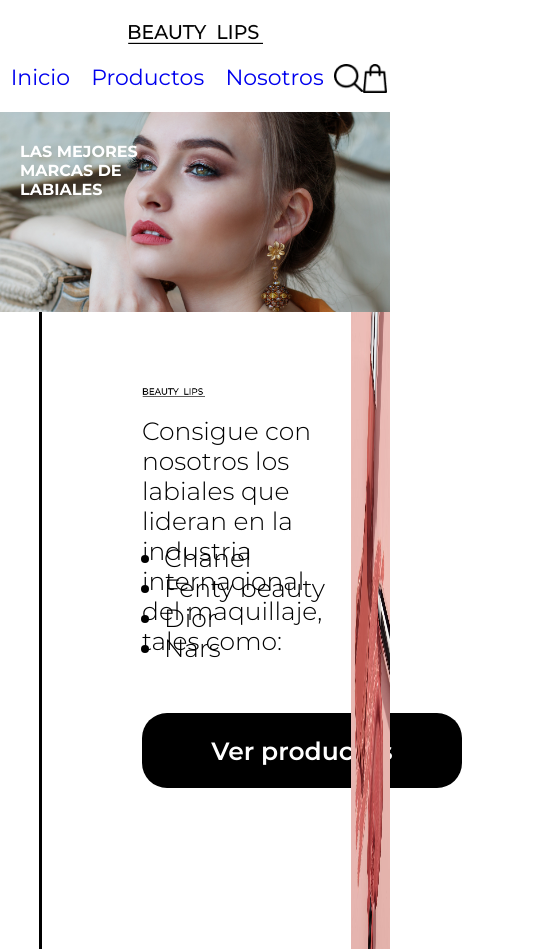
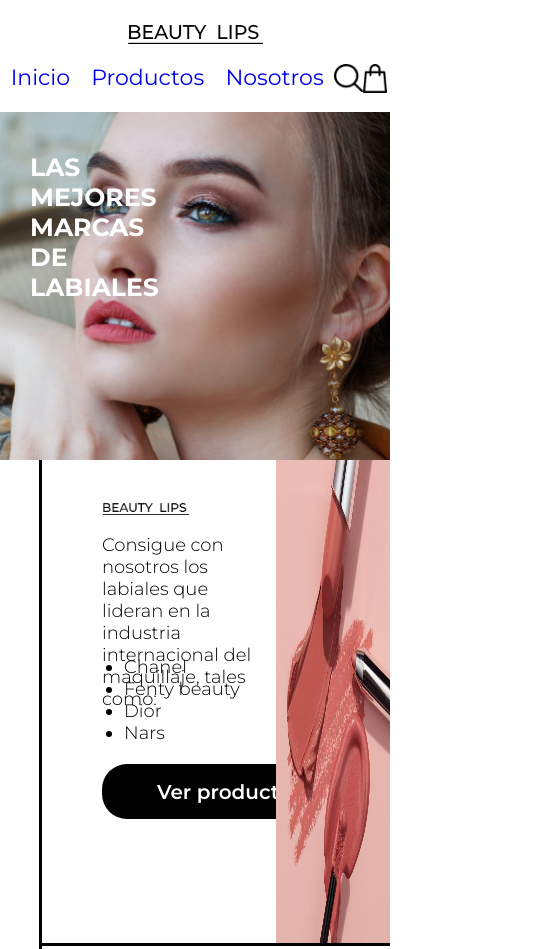
Before and after one commit to Isabella1722/Tallerr1-ProgramacionWeb, a plain HTML site: page Html/index.html in a window 390 px wide. Shown: the top 949 px of the page, 554 px wide, since content can reach past the window. Drawn offline with Linux system fonts and the light colour scheme.

Commit message:
Se realizó el banner y la sección de acerca de nosotros en responsive para movil grande

```diff
--- a/Styles/_about.scss
+++ b/Styles/_about.scss
@@ -1,5 +1,4 @@
 .about {
-
     width: 90%;
     display: flex;
     height: 70%;
@@ -9,41 +8,35 @@
 
     &__information {
         flex-direction: column;
-        margin-top:70px;
+        margin-top: 70px;
         width: 60%;
         margin-left: 100px;
         margin-bottom: 80px;
 
-        img{
+        img {
             width: 30%;
-
         }
         p {
-
             width: 90%;
             height: 20%;
             font-weight: 300;
             font-size: $font-size-h3;
             margin-top: 15px;
-
-
         }
 
-        ul{
+        ul {
             margin-top: 20px;
         }
 
         ul li {
             font-weight: 300;
             font-size: $font-size-h3;
-
         }
 
-        li{
+        li {
             margin-left: 22px;
             list-style: disc;
         }
-
     }
 
     &__image {
@@ -60,61 +53,38 @@
     }
 }
 
-//Tablet
-@media (max-width:992px){
+//Celular grande
+
+@media (max-width: 768px) {
     .about {
+        height: 60%;
+        &__information {
+            width: 50%;
+            margin-left: 60px;
+            margin-top: 40px;
+            margin-bottom: 30px;
 
-        width: 90%;
-        display: flex;
-        //height: 50%;
-        flex-direction: row;
-        border-bottom: 3px solid black;
-        border-left: 3px solid black;
-
-        &__information {
-            flex-direction: column;
-            margin-top:70px;
-            width: 60%;
-            margin-left: 100px;
-            margin-bottom: 80px;
-
-            img{
-                width: 30%;
-
+            img {
+                width: 50%;
             }
             p {
-
-                width: 90%;
-                height: 20%;
-                font-weight: 300;
-                font-size: $font-size-h3;
-                margin-top: 15px;
-
-
+                font-size:  $font-size-h3-big-mobile;
             }
 
-            ul{
-                margin-top: 20px;
+            ul {
+                margin-top: 40px;
             }
 
             ul li {
                 font-weight: 300;
-                font-size: $font-size-h3;
-
+                font-size:  $font-size-h3-big-mobile;
             }
 
-            li{
-                margin-left: 22px;
-                list-style: disc;
-            }
 
         }
 
         &__image {
-            display: flex;
-            flex-direction: row;
-            justify-content: flex-end;
-            width: 40%;
+            width: 60%;
             height: auto;
 
             img {
@@ -123,5 +93,4 @@
             }
         }
     }
-
 }
--- a/Styles/_banner.scss
+++ b/Styles/_banner.scss
@@ -51,14 +51,12 @@
 @media (max-width: 768px) {
     .banner {
         width: 100%;
-        height: 200px;
+        height: 348px;
 
         &__title {
-            width: 40%;
-            height: 40%;
-            margin-left: 20px;
-            padding-top: 30px;
-            font-size: 16px;
+            width: 25%;
+            padding-top: 40px;
+            font-size: 25px;
 
         }
     }
--- a/Styles/_btn.scss
+++ b/Styles/_btn.scss
@@ -48,3 +48,14 @@
         margin-bottom: 30px;
     }
 }
+
+@media (max-width: 768px) {
+.btnPrimary {
+    margin-top: 20px;
+    width: 255px;
+    height: 55px;
+    font-size: $font-size-primary-bottom-big-mobile;
+
+
+}
+}
--- a/Styles/_navigationbar.scss
+++ b/Styles/_navigationbar.scss
@@ -126,11 +126,11 @@
         }
 
         &__icons {
-            order: 0;
+
             width: 15%;
             height: auto;
             display: flex;
-            justify-content: space-between;
+            justify-content: space-around;
 
             &--search {
                 width: 100%;
--- a/Styles/_reasons.scss
+++ b/Styles/_reasons.scss
@@ -5,14 +5,14 @@
     width: 90%;
     height: 80%;
     border-left: 3px solid black;
+    //flex-flow: column wrap;
 
     h2 {
         font-weight: 500;
-        font-size: 30px;
+        font-size: $font-size-h2;
         margin-top: 60px;
         text-align: start;
         margin-left: 100px;
-
     }
 
     &__items {
@@ -23,7 +23,6 @@
         width: 90%;
         margin-top: 80px;
         margin-left: 100px;
-
 
         h3 {
             font-weight: 600;
@@ -47,3 +46,25 @@
         }
     }
 }
+
+//Celular grande
+@media (max-width: 768px) {
+    .reasons {
+        height: 100%;
+
+
+        &__items {
+            flex-flow: column wrap;
+            align-items: center;
+            margin-left: 0px;
+            width: 100%;
+
+            div {
+
+                width: 55%;
+                text-align: center;
+                margin-bottom: 60px;
+            }
+        }
+    }
+}
--- a/Styles/main.scss
+++ b/Styles/main.scss
@@ -8,11 +8,14 @@
     $font-size-h2: 30px;
     $font-size-h3: 25px;
     $font-size-h4: 20px;
+    $font-size-h3-big-mobile: 18px;
+    $font-size-primary-bottom-big-mobile: 20px;
 
-   /* $font-size-h1: 35px;
-    $font-size-h2: 30px;
-    $font-size-h3: 25px;
-    $font-size-h4: 20px;*/
+   /*
+    $font-size-h1-mobile: 35px;
+    $font-size-h2-mobile: 30px;
+    $font-size-h3-mobile: 18px;
+    $font-size-h4-mobile: 20px;*/
 
 
 
```
Also changed, not shown: Html/index.html (+1 -3 lines), Styles/_containerLines.scss (line endings or trailing spaces), Styles/main.css, 1 other file.
